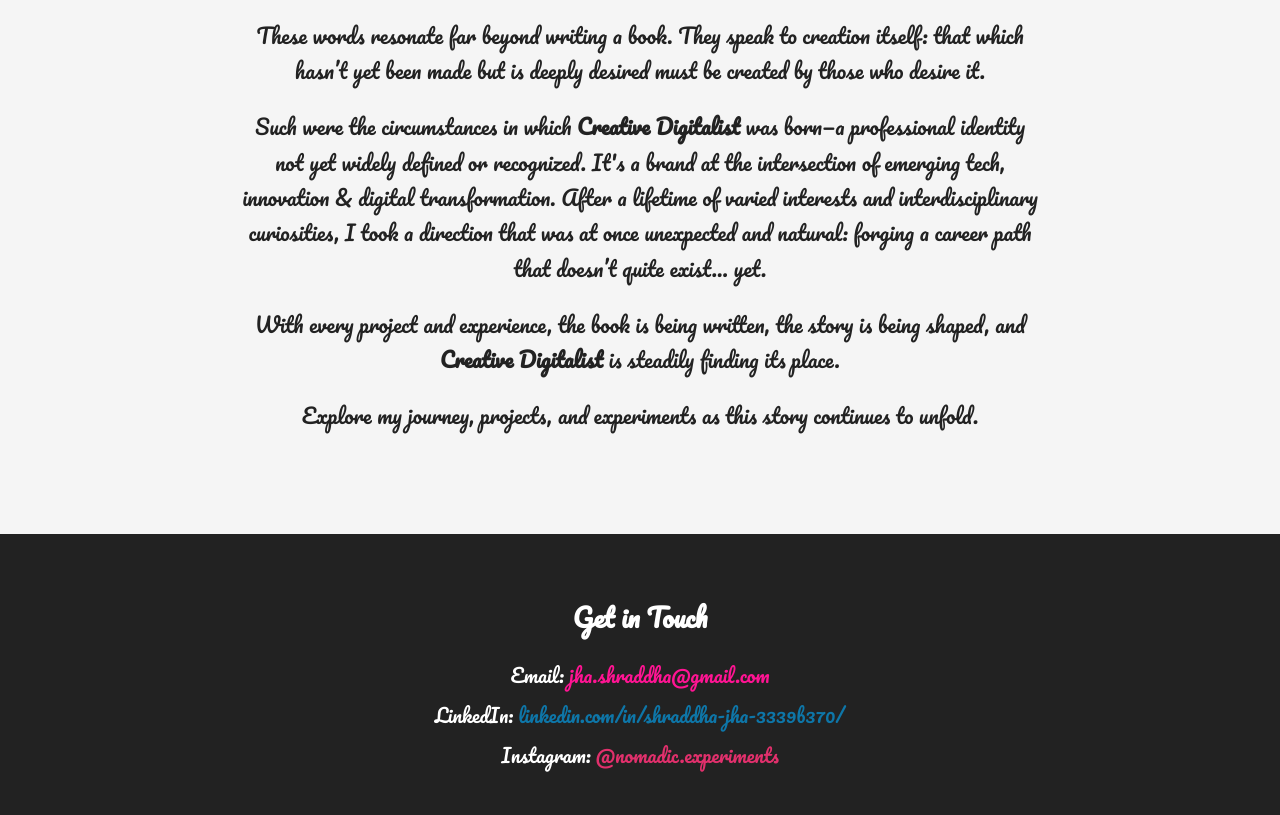
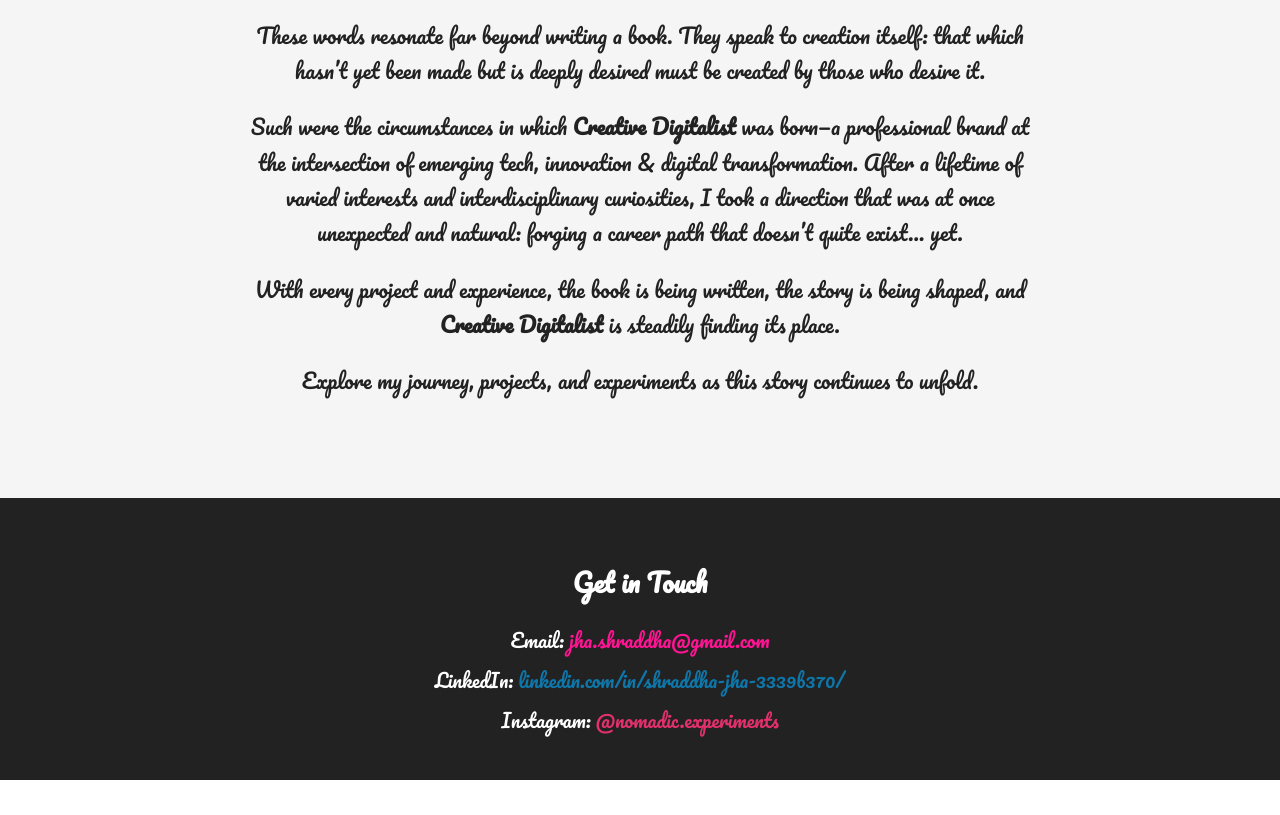
Before and after one commit to creativedigitalist/creativedigitalist.github.io, a plain HTML site: page index.html in a window 1280 px wide. Shown: the part 1683-2498 px from the top of the page. After the commit the page ends 2463 px from the top, so only its background shows below. Drawn offline with Linux system fonts and the light colour scheme.

Commit message:
Update index.html

```diff
--- a/index.html
+++ b/index.html
@@ -212,7 +212,7 @@
       <h2>About Creative Digitalist</h2>
       <p><em>“If there’s a book you want to read, but it hasn’t been written yet, then you must write it.”</em> – Toni Morrison</p>
       <p>These words resonate far beyond writing a book. They speak to creation itself: that which hasn’t yet been made but is deeply desired must be created by those who desire it.</p>
-      <p>Such were the circumstances in which <strong>Creative Digitalist</strong> was born—a professional identity not yet widely defined or recognized. It's a brand at the intersection of emerging tech, innovation & digital transformation. After a lifetime of varied interests and interdisciplinary curiosities, I took a direction that was at once unexpected and natural: forging a career path that doesn’t quite exist… yet.</p>
+      <p>Such were the circumstances in which <strong>Creative Digitalist</strong> was born—a professional brand at the intersection of emerging tech, innovation & digital transformation. After a lifetime of varied interests and interdisciplinary curiosities, I took a direction that was at once unexpected and natural: forging a career path that doesn’t quite exist… yet.</p>
       <p>With every project and experience, the book is being written, the story is being shaped, and <strong>Creative Digitalist</strong> is steadily finding its place.</p>
       <p>Explore my journey, projects, and experiments as this story continues to unfold.</p>
     </div>
```
